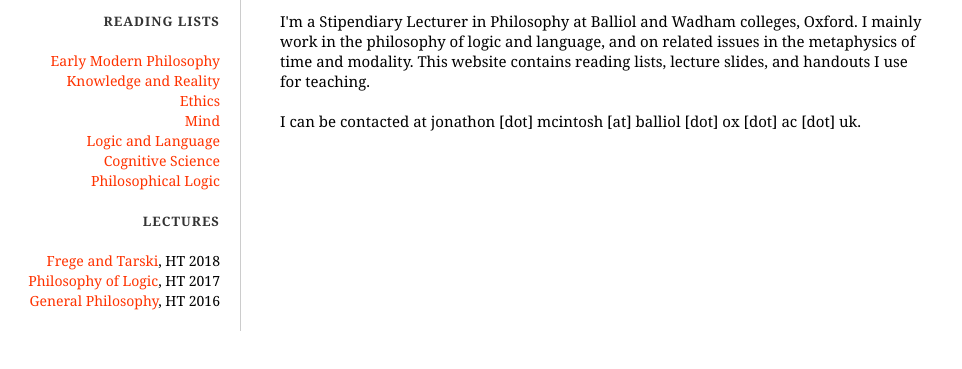
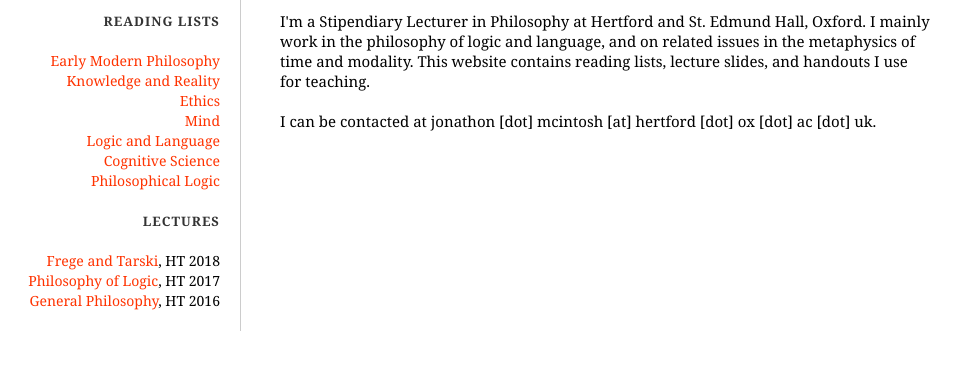
Before and after one commit to monnyjcintosh/monnyjcintosh.github.io, a plain HTML site: page index.html in a window 1280 px wide. Shown: the part 109-478 px from the top of the page, without its empty margins (0-962 px from the left). Drawn offline with Linux system fonts and the light colour scheme.

Commit message:
new index

```diff
--- a/index.html
+++ b/index.html
@@ -15,79 +15,12 @@
 
 <h1>Jonny McIntosh</h1>
 
-<p>I'm a Stipendiary Lecturer in Philosophy at Balliol and Wadham colleges, Oxford. I mainly work in the philosophy of logic and language, and on related issues in the metaphysics of time and modality. This website contains reading lists, lecture slides, and handouts I use for teaching.</p>
+<p>I'm a Stipendiary Lecturer in Philosophy at Hertford and St. Edmund Hall, Oxford. I mainly work in the philosophy of logic and language, and on related issues in the metaphysics of time and modality. This website contains reading lists, lecture slides, and handouts I use for teaching.</p>
 
-<p>I can be contacted at jonathon [dot] mcintosh [at] balliol [dot] ox [dot] ac [dot] uk.</p>
+<p>I can be contacted at jonathon [dot] mcintosh [at] hertford [dot] ox [dot] ac [dot] uk.</p>
 
 <br>
 <br>
-
-<!--
-
-<h2>Philosophy of Logic and Language, HT 2017</h2>
-
-<p>This term I am giving lectures for FHS paper 108, Philosophy of Logic and Language. The lectures will provide an introduction to various topics in the philosophy of logic, taking Tarski's work on truth and logical consequence as their starting point. The provisional schedule of topics &mdash; with key readings, and handouts as they become available &mdash; is as below. (A pdf version is <a href="/108/coursedescription.pdf">here</a>.)</p>
-
-<h3>1. Tarski on Truth</h3>
-
-<p>Key reading: Alfred Tarski (1944) '<a href=http://www.jstor.org/stable/2102968>The Semantic Conception of Truth</a>' in <i>Philosophy and Phenomenological Research</i> 4(3), pp. 341-76.
-<br>
-<br>
-Handout: <a href="/108/lecture1.pdf">pdf</a></p>
-
-<h3>2. The Liar Paradox</h3>
-
-<p>Key reading: Saul Kripke (1975) '<a href=http://www.jstor.org/stable/2024634>Outline of a Theory of Truth</a>' in <i>Journal of Philosophy</i> 72(19), pp. 690-716.
-<br>
-<br>
-
-<h3>3. Logical Consequence: Model-Theoretic Approaches</h3>
-
-<p>Key reading: John Etchemendy (2008) '<a href=http://www.oxfordscholarship.com/view/10.1093/acprof:oso/9780199296309.001.0001/acprof-9780199296309-chapter-11>Reflections on Consequence</a>' in Douglas Patterson, ed. <i>New Essays on Tarski and Philosophy</i> (OUP).
-<br>
-<br>
-
-<h3>4. Logical Consequence: Proof-Theoretic Approaches</h3>
-
-<p>Key reading: Arthur Prior (1960) '<a href=http://www.jstor.org/stable/3326699>The Runabout Inference-Ticket</a>' in <i>Analysis</i> 21(2), pp. 38-39.
-<br>
-<br>
-
-<h3>5. Logical Revision</h3>
-
-<p>Key reading: W. V. O. Quine (1986) <i>Philosophy of Logic</i>, 2nd edition (Harvard UP), Ch. 6.
-<br>
-<br>
-
-<h3>6. Logical Pluralism</h3>
-
-<p>Key reading: JC Beall and Greg Restall (2000) '<a href=http://dx.doi.org/10.1080/00048400012349751>Logical Pluralism</a>' in <i>Australasian Journal of Philosophy</i> 78(4), pp. 475-493.
-<br>
-<br>
-
-<h3>7. Logic and Reasoning</h3>
-
-<p>Key reading: Gilbert Harman (1986) <i>Change in View</i> (MIT Press), Ch. 1 and 2.
-<br>
-<br>
-
-<h3>8. Conditionals</h3>
-
-<p>Key reading: Dorothy Edgington (2001/14) '<a href=https://plato.stanford.edu/entries/conditionals/>Indicative Conditionals</a>' in E. Zalta, ed. <i>Stanford Encyclopedia of Philosophy</i>.
-<br>
-<br>
-
-<h3>Some Useful Resources:</h3>
-
-<p>Alexis P. Burgess and John P. Burgess (2010) <i>Truth</i> (Princeton UP)<br>
-	Jennifer Fisher (2007) <i>On the Philosophy of Logic</i> (Wadsworth)<br>
-	Dale Jacquette, ed. (2001) <i>Philosophy of Logic: An Anthology</i> (Blackwell)<br>
-	W. V. O. Quine (1986) <i>Philosophy of Logic</i>, 2nd edition (Harvard UP)<br>
-	Stephen Read (1994) <i>Thinking about Logic</i> (OUP)<br>
-	Mark Sainsbury (2000) <i>Logical Forms</i>, 2nd edition (Blackwell)<br>
-	Alfred Tarski (1983) <i>Logic, Semantics, and Metamathematics</i>, 2nd revised edition (Hackett)<br>
-
--->
     </div>
     <div id="sidebar">
 		<ul>
```
